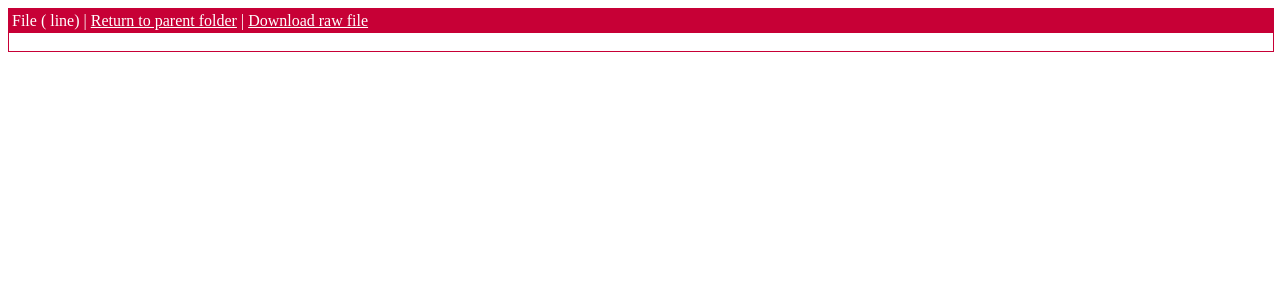
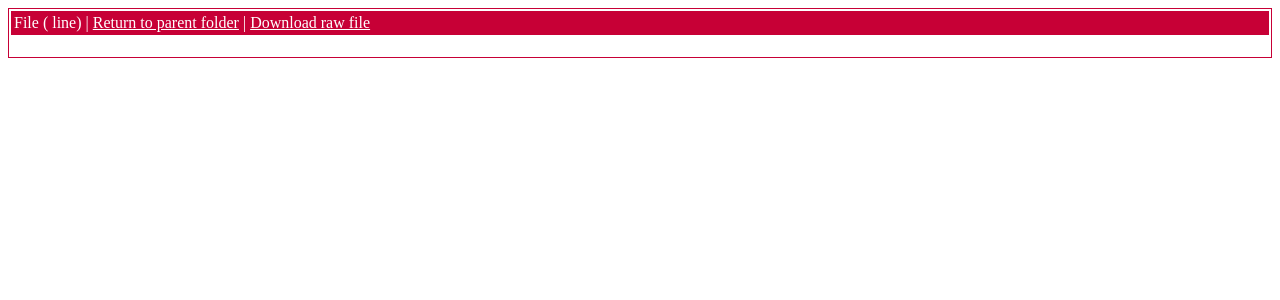
Before and after one commit to Debian/debsources, a Python web app: template web/flask/app/templates/source_file_embedded.html in a window 1280 px wide. Shown: the top 300 px of the page. Run offline with Jinja, Linux system fonts and the light colour scheme; the template is opened without the code that fills it, so the values that code supplies are empty; some libraries are stand-ins or nearby versions.

Commit message:
fix: source file layout is simpler/has a better css rendering

```diff
--- a/web/flask/app/static/css/source_file.css
+++ b/web/flask/app/static/css/source_file.css
@@ -3,72 +3,56 @@ Copyright (C) 2013  Matthieu Caneill <matthieu.caneill@gmail.com>
 License: GNU Affero General Public License, version 3 or above.
 */
 
-#codewrap{
-    border: 1px solid #c70036;
-    width: 100%;
-}
+/* TABLE LAYOUT */
 
 #codetable{
-    width: 100%;
-}
-
-#codetable tr {
-    width: 100%;
-    display: block;
-}
-
-#codetable, #codetable tbody {
-    max-width: 100%;
-    display: block;
-}
-
-#codetable tr td {
-    display: inline-block;
-}
-
-#codewrap #codecaption{
-    background-color: #c70036;
-    color: white;
-    text-align: left;
-    padding: 3px;
-}
-
-#codewrap #codecaption a{
-    color: white;
+    min-width: 100%;
+    padding: 0px;
+    border: 1px solid #c70036;
 }
 
 #codetable td{
     vertical-align: top;
     margin: 0px;
     padding: 0px;
+    display: inline-block;
 }
 
-#codetable #column1 {
-    max-width: 5%;
+/* CAPTION */
+
+#codetable caption{
+    background-color: #c70036;
+    color: white;
+    text-align: left;
+    padding: 0px;
+    margin: 0px;
+    display: block;
 }
 
-#codetable #column2 {
-    max-width: 79%;
-    overflow: auto;
+#codetable caption span {
+    padding: 3px;
+    display: inline-block;
 }
 
-#codetable #column3 {
-    max-width: 15%;
+#codetable caption a{
+    color: white;
 }
 
+/* LINE NUMBERS */
 
 #codetable #sourceslinenumbers{
     text-align: right;
     border-right: 1px solid black;
     padding-right: 5px;
     margin-right: 10px;
-
 }
 
 #codetable #sourceslinenumbers a{
     text-decoration: none;
     color: black
 }
+
+/* CODE DISPLAY */
 
 #codetable #sourcecode{
     margin: 0px;
@@ -84,6 +68,8 @@ License: GNU Affero General Public License, version 3 or above.
     background-color: #dddddd;
 }
 
+/* MESSAGES */
+
 #codetable #messages .message{
     background-color: #feff6f;
     padding: 10px;
--- a/web/flask/app/templates/source_file_code.inc.html
+++ b/web/flask/app/templates/source_file_code.inc.html
@@ -1,10 +1,11 @@
-<div id="codewrap">
-  <div id="codecaption">
+<table id="codetable">
+  <caption>
+    <span>
     File {{ file }} ({{ nlines }} line{% if nlines > 1 %}s{% endif %})
     | <a href="{{ url_for('source_html', path_to='/'.join(path.split('/')[:-1])) }}">Return to parent folder</a>
     | <a href="{{ raw_url }}">Download raw file</a>
-  </div>
-  <table id="codetable">
+    </span>
+  </caption>
   <tr>
     <td id="column1">
       <pre id="sourceslinenumbers">{% for i in range(1, nlines+1) -%}
@@ -35,4 +36,3 @@
     {%- endif %}
   </tr>
 </table>
-</div>
```
Lines whose indentation alone changed are shown as unchanged.
